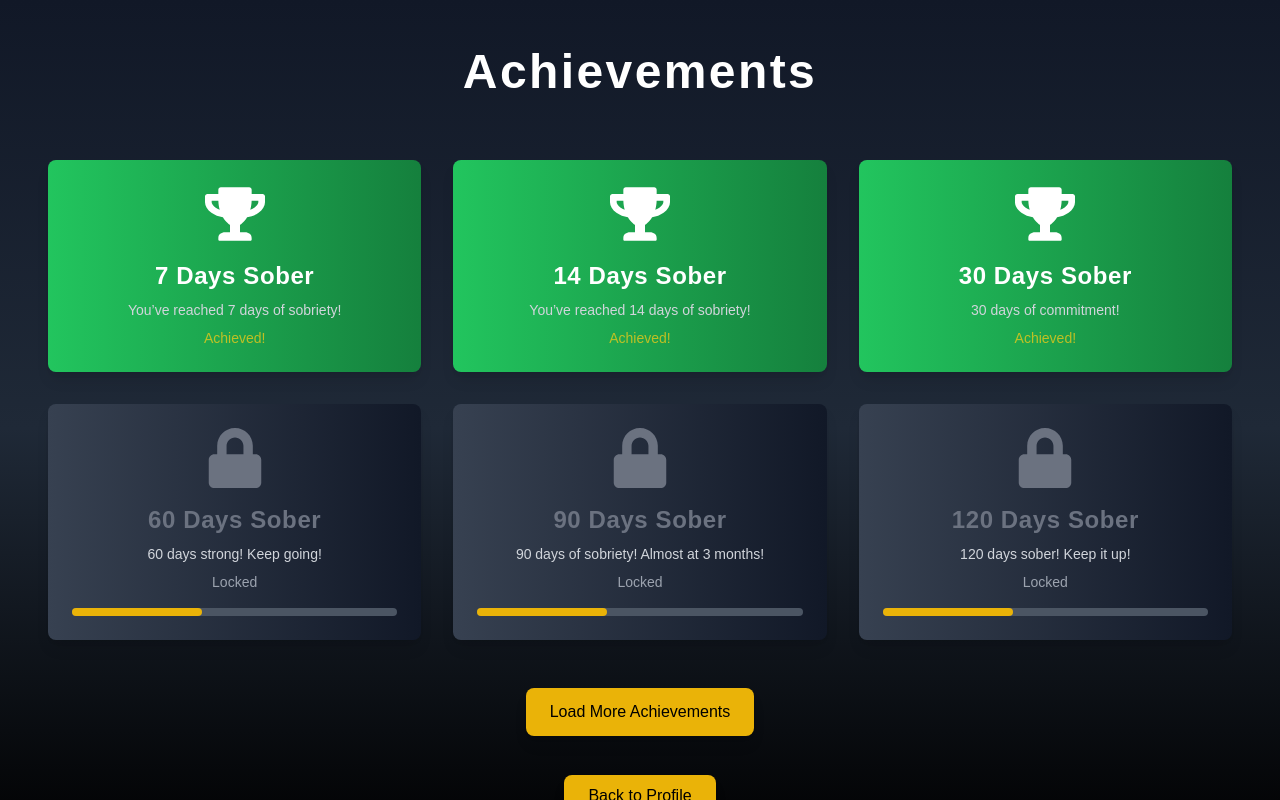
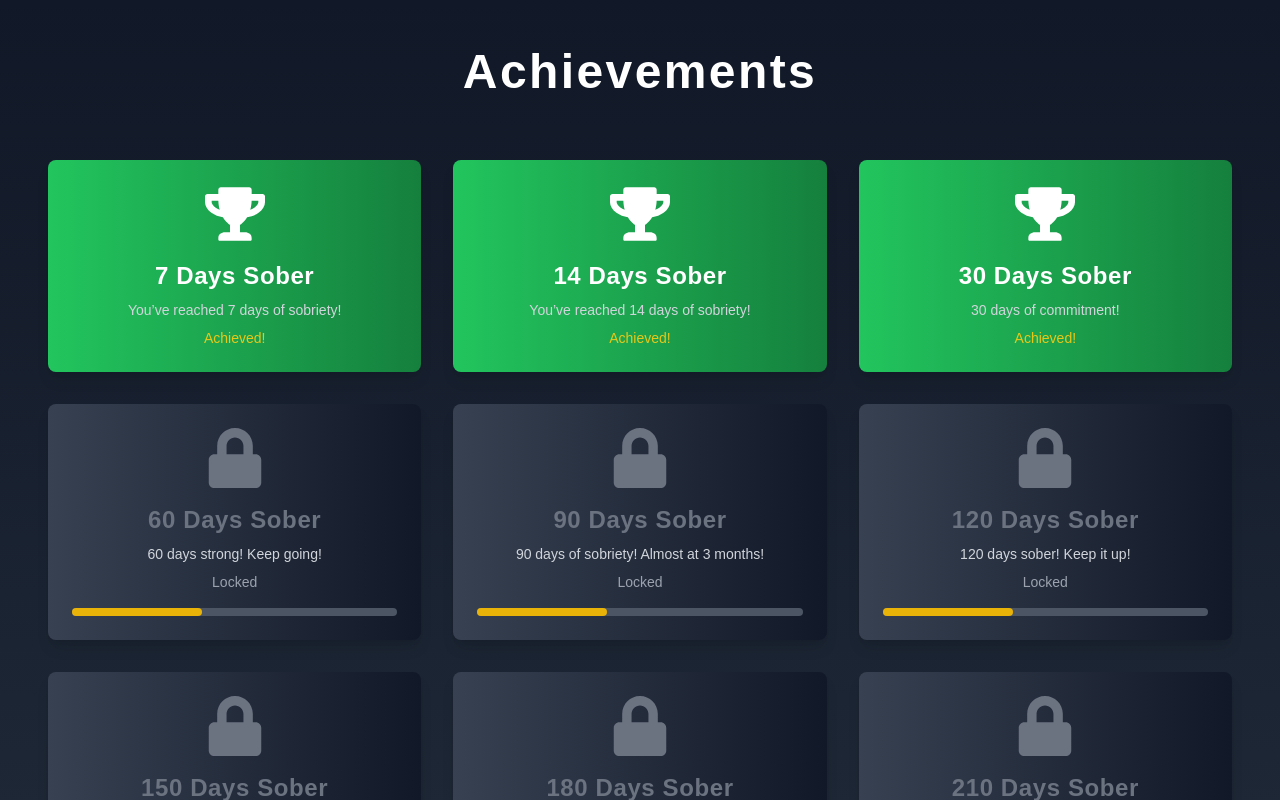
Before and after one commit to evanwilliamson94/sober-social, a Next.js app: page /achievements in a window 1280 px wide. Shown: the top 800 px of the page. Built offline with nearby package versions, Linux system fonts and the light colour scheme.

Commit message:
infinite

```diff
--- a/src/pages/achievements.tsx
+++ b/src/pages/achievements.tsx
@@ -1,4 +1,4 @@
-import React, { useState } from "react";
+import React, { useState, useEffect } from "react";
 import { FaLock, FaTrophy } from "react-icons/fa"; // FaTrophy for unlocked and FaLock for locked
 
 // Expanded list of achievements
@@ -24,20 +24,29 @@ const allAchievements = [
 const AchievementsPage: React.FC = () => {
   const [visibleAchievements, setVisibleAchievements] = useState(6); // Initial number of visible achievements
 
-  // Function to load more achievements
-  const loadMoreAchievements = () => {
-    setVisibleAchievements((prev) => prev + 6); // Load 6 more achievements each time
+  // Infinite scroll handler to load more achievements
+  const handleScroll = () => {
+    if (window.innerHeight + document.documentElement.scrollTop >= document.documentElement.offsetHeight - 50) {
+      setVisibleAchievements((prev) => (prev + 6 > allAchievements.length ? allAchievements.length : prev + 6));
+    }
   };
+
+  // Effect to attach the scroll event listener
+  useEffect(() => {
+    window.addEventListener("scroll", handleScroll);
+    return () => {
+      window.removeEventListener("scroll", handleScroll);
+    };
+  }, []);
 
   return (
     <div className="min-h-screen bg-gradient-to-b from-gray-900 via-gray-800 to-black text-white p-8 lg:p-12">
       <div className="container mx-auto space-y-12">
 
        {/* Page Header */}
-<h1 className="text-4xl sm:text-5xl font-bold text-center mb-8 sm:mb-10 lg:mb-16 tracking-wider animate-fadeIn">
-  Achievements
-</h1>
-
+        <h1 className="text-4xl sm:text-5xl font-bold text-center mb-8 sm:mb-10 lg:mb-16 tracking-wider animate-fadeIn">
+          Achievements
+        </h1>
 
         {/* Achievements Grid */}
         <div className="grid grid-cols-1 sm:grid-cols-2 lg:grid-cols-3 gap-8">
@@ -94,15 +103,10 @@ const AchievementsPage: React.FC = () => {
           ))}
         </div>
 
-        {/* Load More Achievements Button */}
+        {/* Add a loading spinner or loader at the bottom if necessary */}
         {visibleAchievements < allAchievements.length && (
           <div className="text-center mt-12">
-            <button
-              onClick={loadMoreAchievements}
-              className="bg-yellow-500 text-black px-6 py-3 rounded-lg shadow-lg hover:bg-yellow-400 transition-all duration-300 hover:scale-105"
-            >
-              Load More Achievements
-            </button>
+            <p className="text-gray-400">Loading more achievements...</p>
           </div>
         )}
 
@@ -119,4 +123,5 @@ const AchievementsPage: React.FC = () => {
     </div>
   );
 };
+
 export default AchievementsPage;
```
